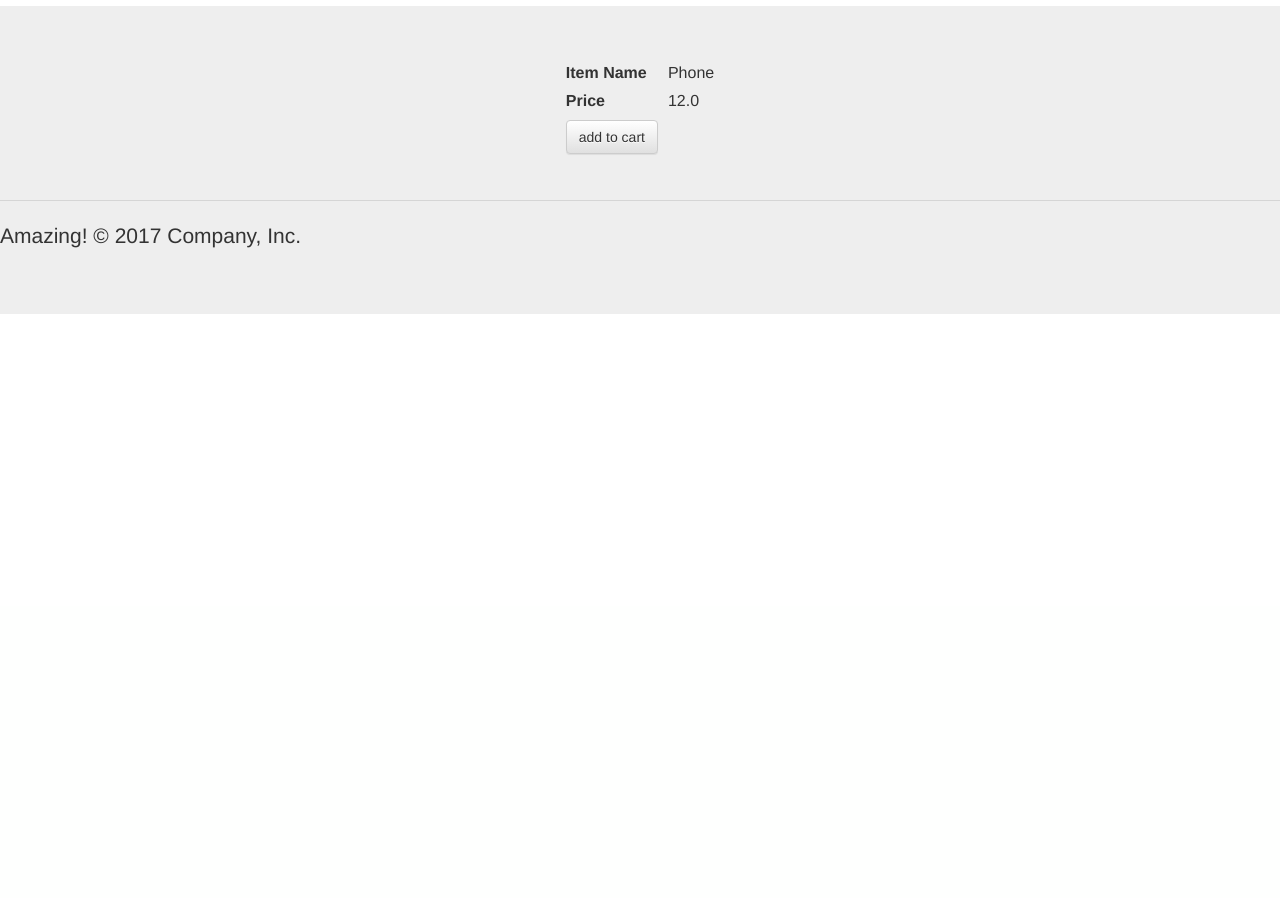
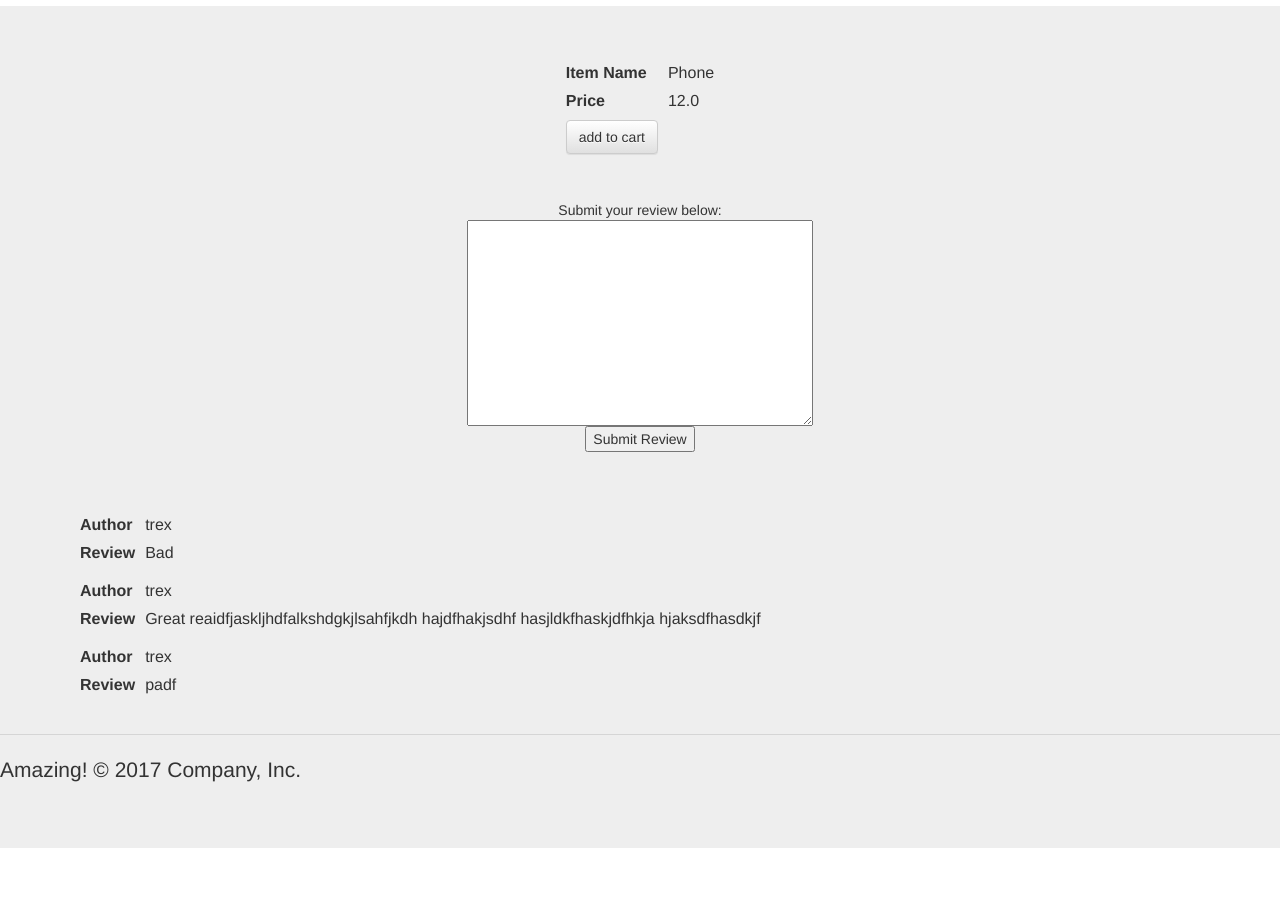
Before and after one commit to shmalls/commerce, a Django app: template templates/item.html in a window 1280 px wide. Shown: the part 194-1092 px from the top of the page. Before the commit the page ends 508 px from the top, so only its background shows below. Run offline with Django 3.2, Linux system fonts and the light colour scheme; the template is opened without the code that fills it: values that come from a table or form of the project are taken from there, others are empty; a user stored in the database is signed in; data comes from the database, SQL or seed files in the repository; both versions use the stored data as it was after the commit; some libraries are stand-ins or nearby versions.

Commit message:
added reviews back into template

```diff
--- a/templates/item.html
+++ b/templates/item.html
@@ -4,6 +4,9 @@
  table.center {
     margin-left: auto;
     margin-right: auto;
+}
+tr.bordered {
+    border-bottom: 10px solid #000;
 }
 </style>
 <!-- Latest compiled and minified CSS -->
@@ -121,10 +124,37 @@
           <td>{{item.price}}</td>
         </tr>
         <tr>
-       	   <td><form id="addform" method="post" action="{% url 'add' %}?id={{item.id | urlencode}}">
-{% csrf_token %}
-<input class="btn btn-default" type="submit" value="add to cart"></form></td>
+       	  <td><form id="addform" method="post" action="{% url 'add' %}?id={{item.id | urlencode}}">{% csrf_token %}
+          <input class="btn btn-default" type="submit" value="add to cart"></form></td>
+        </tr>
       </table>
+      <form id="addform" method="post" action="">
+      {% csrf_token %}
+      {% if user.is_authenticated %}
+      <br/>
+      Submit your review below:
+      <br/>
+      {{reviewForm}}
+      <br/>
+      <input type="submit" value="Submit Review">
+      </form>
+      <br/>
+      {% endif %}
+      <br/>
+      <table align="left" style="border-collapse: separate; border-spacing: 10px;">
+        {% for review in reviews %}
+        <tr>
+          <th>Author</th>
+          <td>{{review.user}}</td>
+        </tr>
+        <tr>
+          <th>Review</th>
+          <td>{{review.review}}</td>
+        </tr>
+        <tr class="bordered"></tr>
+        {% endfor %}
+      </table>
+
     </div>
     <hr>
     <footer>
```
Also changed, not shown: db.sqlite3.
